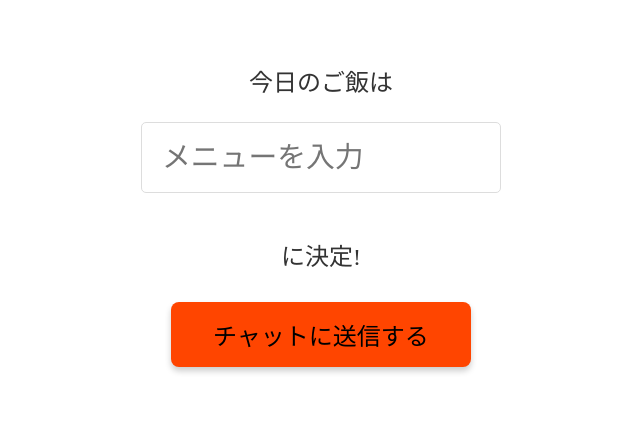
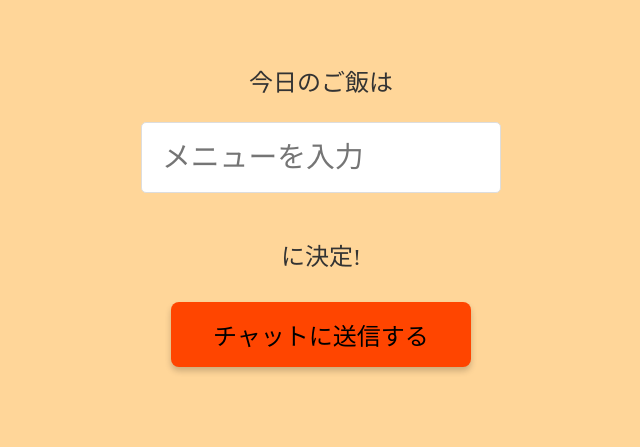
Before and after one commit to Autumn-Hackathon-2025-J-Team/data, a Flask app: template ChatApp/templates/decide.html in a window 1280 px wide. Shown: the part 353-800 px from the top of the page, without its empty margins (319-959 px from the left). Run offline with Flask 2, Linux system fonts and the light colour scheme; the template is opened without the code that fills it, so the values that code supplies are empty.

Commit message:
decide.css変更

```diff
--- a/ChatApp/static/css/decide.css
+++ b/ChatApp/static/css/decide.css
@@ -1,3 +1,7 @@
+body {
+    background-color: #ffd699;
+}
+
 #chat-header {
     display: flex;
     justify-content: space-between;
@@ -26,7 +30,9 @@
     text-align: center;
     font-size: 1.5em;
     color: #333;
-    margin-top: 60px;
+    max-width: 450px;
+    width: 100%;
+    margin: 60px auto 0 auto;
 }
 
 .decide-menu-input {
@@ -52,13 +58,11 @@
 
 .decide-button-container p {
     margin-bottom: 30px;
-
 }
 
 .decide-button-container {
     margin-top: 20px;
     margin-bottom: 20px;
-
 }
 
 .decide-button{
```
